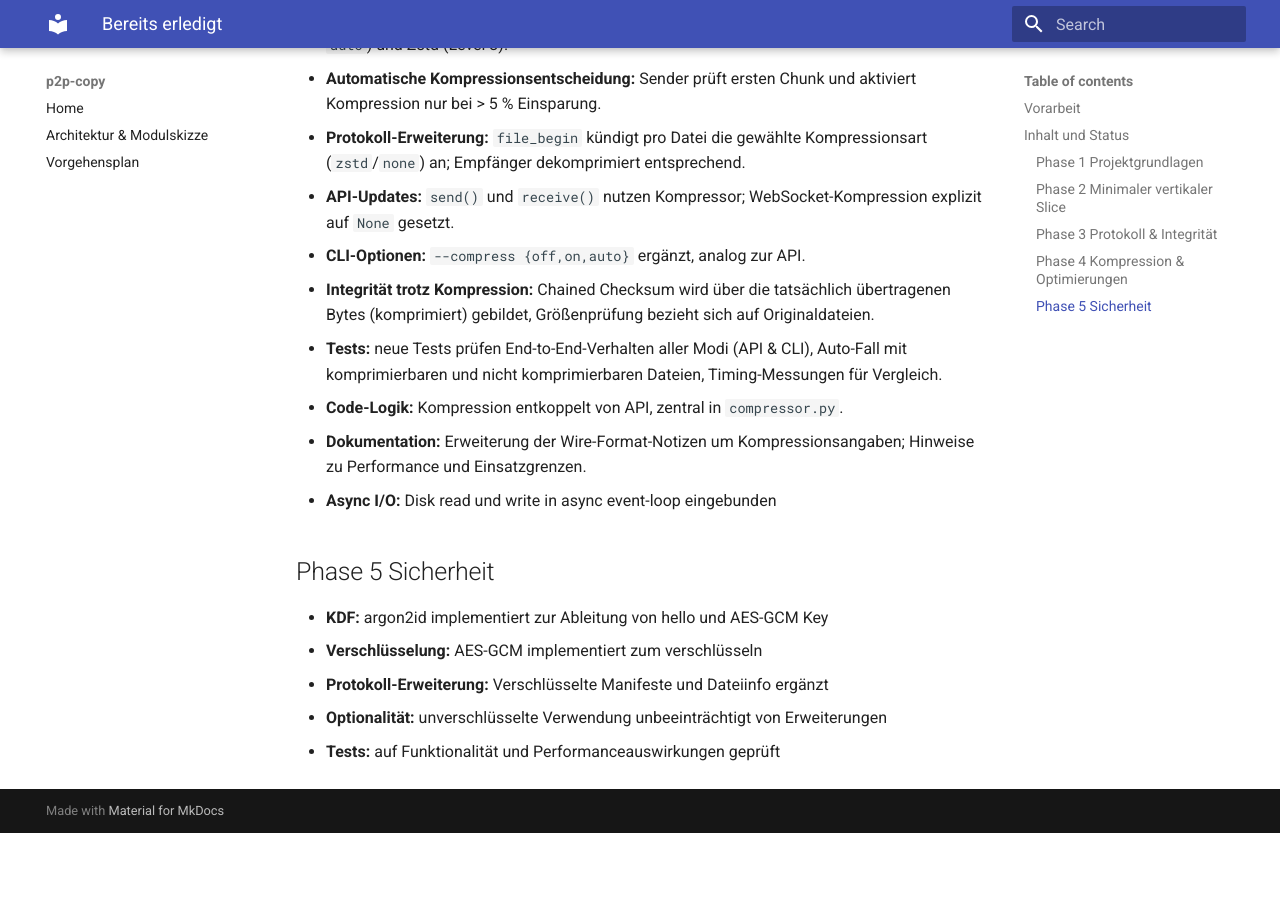
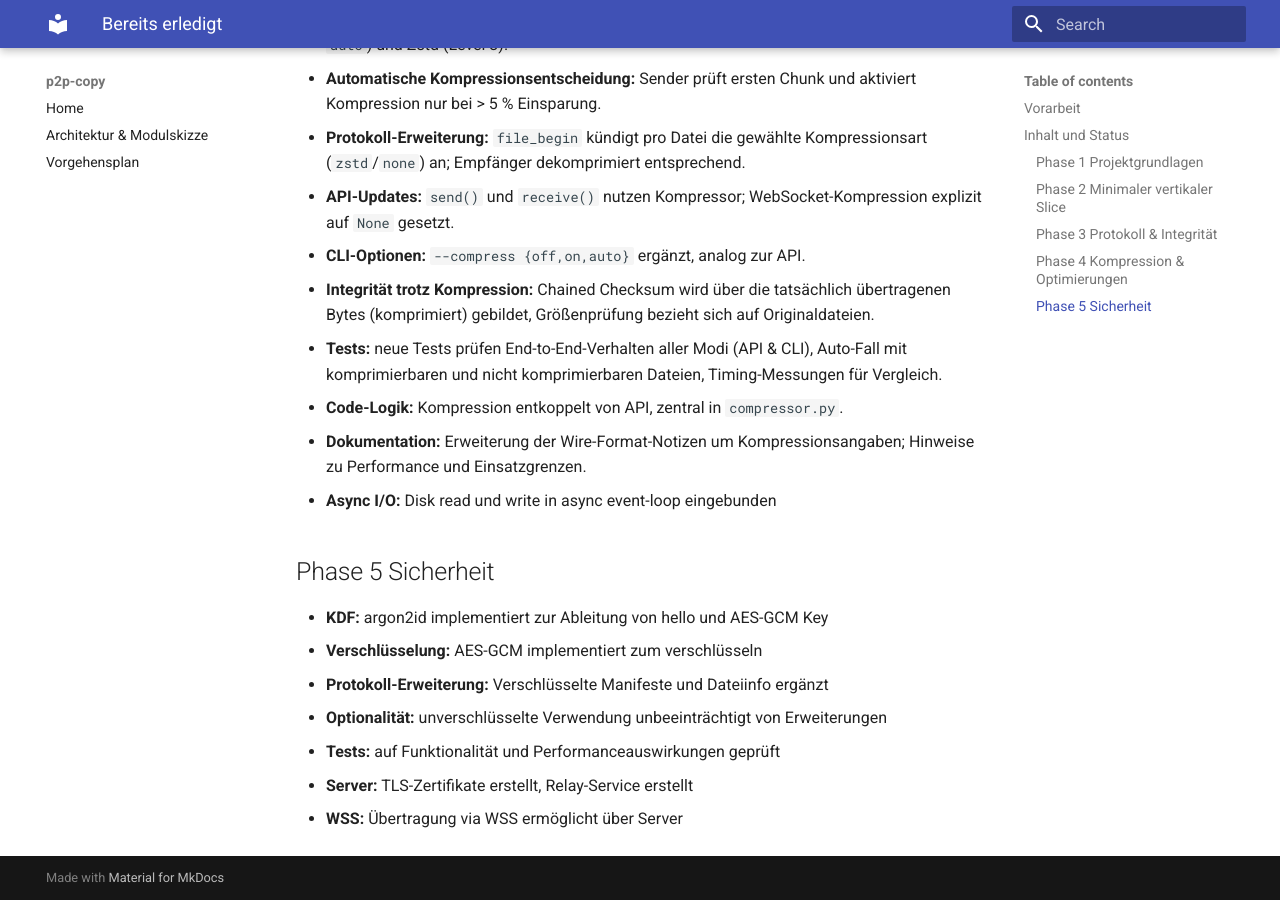
Before and after one commit to AfuLD/p2p-copy, an MkDocs documentation site: the page built from docs/bereits_erledigt.md, in a window 1280 px wide and 900 px high, scrolled down 2191 px. Built offline with MkDocs 1.6.1 and Material for MkDocs 9.7.7, drawn with Linux system fonts in a browser that asks for light colours; before the commit the page ends 3024 px from its top, so only the background shows below that.

Commit message:
dokumentiert

```diff
--- a/docs/bereits_erledigt.md
+++ b/docs/bereits_erledigt.md
@@ -71,3 +71,5 @@
 * **Protokoll-Erweiterung:** Verschlüsselte Manifeste und Dateiinfo ergänzt
 * **Optionalität:** unverschlüsselte Verwendung unbeeinträchtigt von Erweiterungen
 * **Tests:** auf Funktionalität und Performanceauswirkungen geprüft
+* **Server:** TLS-Zertifikate erstellt, Relay-Service erstellt
+* **WSS:** Übertragung via WSS ermöglicht über Server
```
